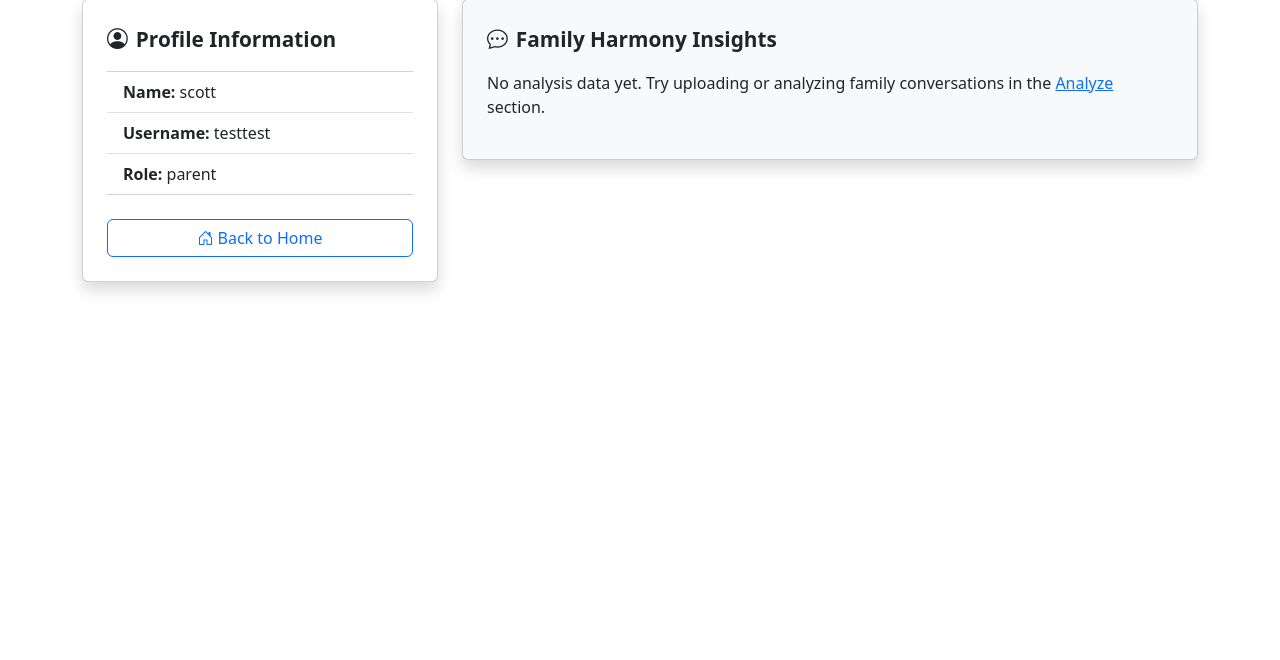
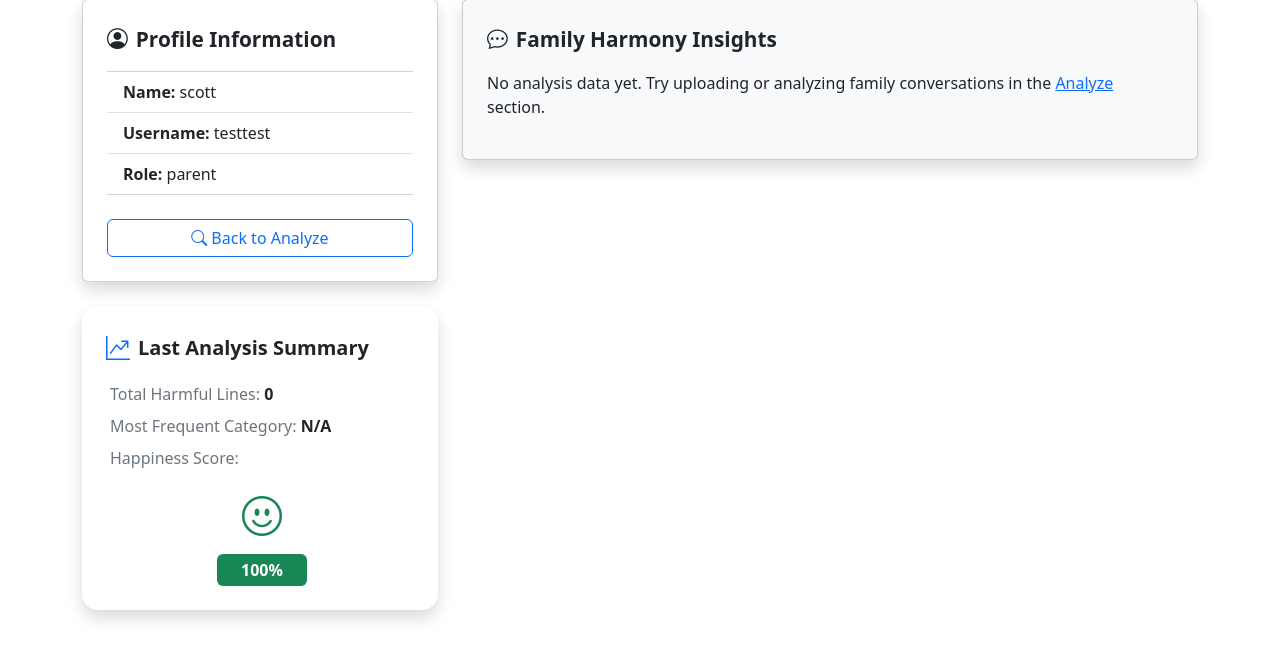
Before and after one commit to ckim48/polypulse, a Flask app: page /profile in a window 1280 px wide. Shown: the part 109-769 px from the top of the page. Run offline with Flask 3, Linux system fonts and the light colour scheme; a user stored in the database is signed in; data comes from the database, SQL or seed files in the repository; data that the repository does not hold is empty.

Commit message:
Add files via upload

```diff
--- a/templates/login.html
+++ b/templates/login.html
@@ -3,7 +3,7 @@
 <head>
   <meta charset="UTF-8" />
   <meta name="viewport" content="width=device-width, initial-scale=1.0" />
-  <title>Login - PolyPulse</title>
+  <title>PolyPulse | Login</title>
   <link rel="icon" href="{{ url_for('static', filename='favicon.png') }}" type="image/x-icon" />
 <link href="https://fonts.googleapis.com/css2?family=Space+Grotesk:wght@600&display=swap" rel="stylesheet">
 
--- a/templates/nav.html
+++ b/templates/nav.html
@@ -61,7 +61,7 @@
 
         {% if session.get('user_id') %}
 <li class="nav-item dropdown">
-  <a class="nav-link dropdown-toggle" href="#" id="accountDropdown" role="button" data-bs-toggle="dropdown">
+  <a class="nav-link dropdown-toggle" href="" id="accountDropdown" role="button" data-bs-toggle="dropdown">
     Account
   </a>
   <ul class="dropdown-menu dropdown-menu-end" aria-labelledby="accountDropdown">
@@ -73,7 +73,7 @@
 </li>
         {% else %}
 <li class="nav-item dropdown">
-  <a class="nav-link dropdown-toggle" href="#" id="accountDropdown" role="button" data-bs-toggle="dropdown">
+  <a class="nav-link dropdown-toggle" href="" id="accountDropdown" role="button" data-bs-toggle="dropdown">
     Account
   </a>
   <ul class="dropdown-menu dropdown-menu-end" aria-labelledby="accountDropdown">
--- a/templates/profile.html
+++ b/templates/profile.html
@@ -33,11 +63,50 @@
           <li class="list-group-item"><strong>Username:</strong> {{ username }}</li>
           <li class="list-group-item"><strong>Role:</strong> {{ role }}</li>
         </ul>
-        <a href="{{ url_for('index') }}" class="btn btn-outline-primary mt-4">
-          <i class="bi bi-house-door me-1"></i>Back to Home
+        <a href="{{ url_for('analyze') }}" class="btn btn-outline-primary mt-4">
+          <i class="bi bi-search me-1"></i>Back to Analyze
         </a>
       </div>
+<div class="card mt-4 shadow rounded-4 border-0 p-4">
+  <div class="d-flex align-items-center mb-3">
+    <i class="bi bi-graph-up-arrow me-2 text-primary fs-4"></i>
+    <h5 class="mb-0 fw-semibold">Last Analysis Summary</h5>
   </div>
+  <ul class="list-unstyled mb-0 ps-1">
+    <li class="mb-2">
+      <span class="fw-medium text-secondary">Total Harmful Lines:</span>
+      <span class="fw-semibold text-dark">{{ insights|length }}</span>
+    </li>
+    <li class="mb-2">
+      <span class="fw-medium text-secondary">Most Frequent Category:</span>
+      <span class="fw-semibold text-dark">{{ most_frequent }}</span>
+    </li>
+    <li class="mb-3">
+      <span class="fw-medium text-secondary">Happiness Score:</span>
+    </li>
+    <li>
+      <div class="text-center">
+        {% if happiness_score >= 80 %}
+          <i class="bi bi-emoji-smile text-success fs-1 bounce"></i><br>
+          <span class="badge bg-success fs-6 mt-2 px-4 py-2">{{ happiness_score }}%</span>
+        {% elif happiness_score >= 50 %}
+          <i class="bi bi-emoji-neutral text-warning fs-1 bounce"></i><br>
+          <span class="badge bg-warning text-dark fs-6 mt-2 px-4 py-2">{{ happiness_score }}%</span>
+        {% else %}
+          <i class="bi bi-emoji-frown text-danger fs-1 bounce"></i><br>
+          <span class="badge bg-danger fs-6 mt-2 px-4 py-2">{{ happiness_score }}%</span>
+        {% endif %}
+      </div>
+    </li>
+  </ul>
+</div>
+
+
+
+    </div>
+
+
+
 
     <!-- Right Column: Family Insight -->
     <div class="col-md-8">
@@ -47,11 +116,13 @@
         </div>
 
         {% if insights %}
-          <canvas id="insightChart" height="150"></canvas>
+          <div style="max-width: 350px; margin: 0 auto;">
+            <canvas id="insightChart"></canvas>
+          </div>
 
 <div class="table-responsive mt-4">
-            <table class="table table-bordered table-sm align-middle">
-              <thead class="table-secondary">
+  <table class="table table-hover table-striped table-sm align-middle table-bordered rounded-3 overflow-hidden shadow-sm custom-bordered-table">
+    <thead class="table-light text-center">
       <tr>
         <th scope="col">Line</th>
         <th scope="col">Category</th>
@@ -63,14 +134,28 @@
       {% for insight in insights %}
       <tr>
         <td>{{ insight.original }}</td>
-                  <td>{{ insight.category }}</td>
+
+<td class="fw-semibold
+  {% if insight.category|lower == 'judgmental' %}text-danger
+  {% elif insight.category|lower == 'dismissive' %}text-warning
+  {% elif insight.category|lower == 'shaming' %}text-secondary
+  {% elif insight.category|lower == 'manipulative' %}text-dark
+  {% else %}text-primary
+  {% endif %}
+">
+  {{ insight.category }}
+</td>
+
+
         <td>{{ insight.explanation }}</td>
-                  <td>{{ insight.suggestion }}</td>
+        <td class="text-success">{{ insight.suggestion }}</td>
       </tr>
       {% endfor %}
     </tbody>
   </table>
 </div>
+
+
         {% else %}
           <p>No analysis data yet. Try uploading or analyzing family conversations in the <a href="/analyze">Analyze</a> section.</p>
         {% endif %}
@@ -84,10 +169,10 @@
   const chart = new Chart(ctx, {
     type: 'pie',
     data: {
-      labels: {{ category_count.keys()|list }},
+      labels: {{ category_count.keys()|list|tojson }},
       datasets: [{
         label: 'Harmful Categories',
-        data: {{ category_count.values()|list }},
+        data: {{ category_count.values()|list|tojson }},
         borderWidth: 1
       }]
     },
@@ -102,5 +187,7 @@
   });
 </script>
 
+<script src="https://cdn.jsdelivr.net/npm/bootstrap@5.3.0/dist/js/bootstrap.bundle.min.js"></script>
+
 </body>
 </html>
--- a/templates/signup.html
+++ b/templates/signup.html
@@ -3,7 +3,7 @@
 <head>
   <meta charset="UTF-8" />
   <meta name="viewport" content="width=device-width, initial-scale=1.0" />
-  <title>Signup - PolyPulse</title>
+  <title>PolyPulse | Signup</title>
   <link rel="icon" href="{{ url_for('static', filename='favicon.ico') }}" type="image/x-icon" />
 <link href="https://fonts.googleapis.com/css2?family=Space+Grotesk:wght@600&display=swap" rel="stylesheet">
 
```
Also changed, not shown: other parts of templates/profile.html (+31 -1 lines), templates/analyze.html (+14 -3 lines). Lines whose indentation alone changed are shown as unchanged.
